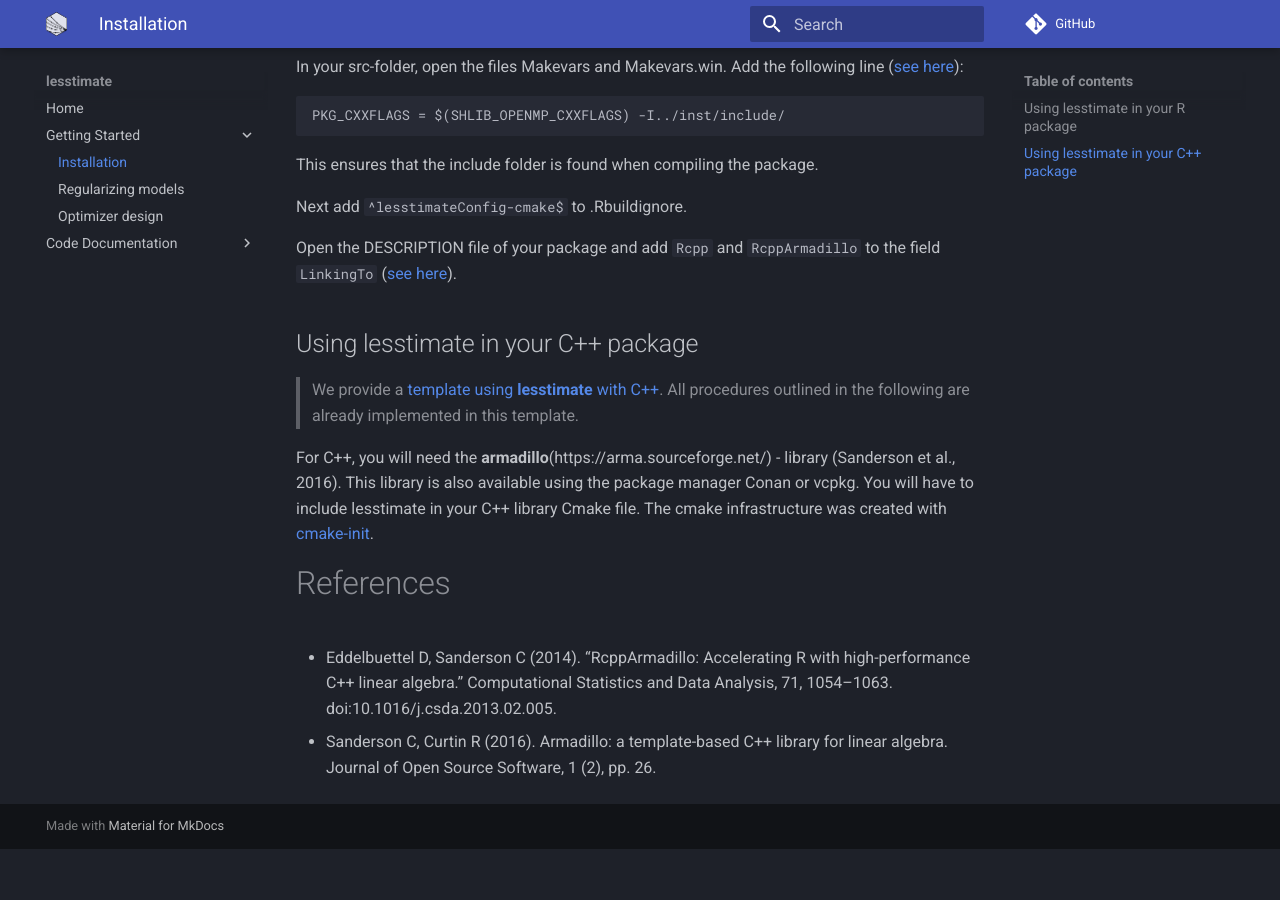
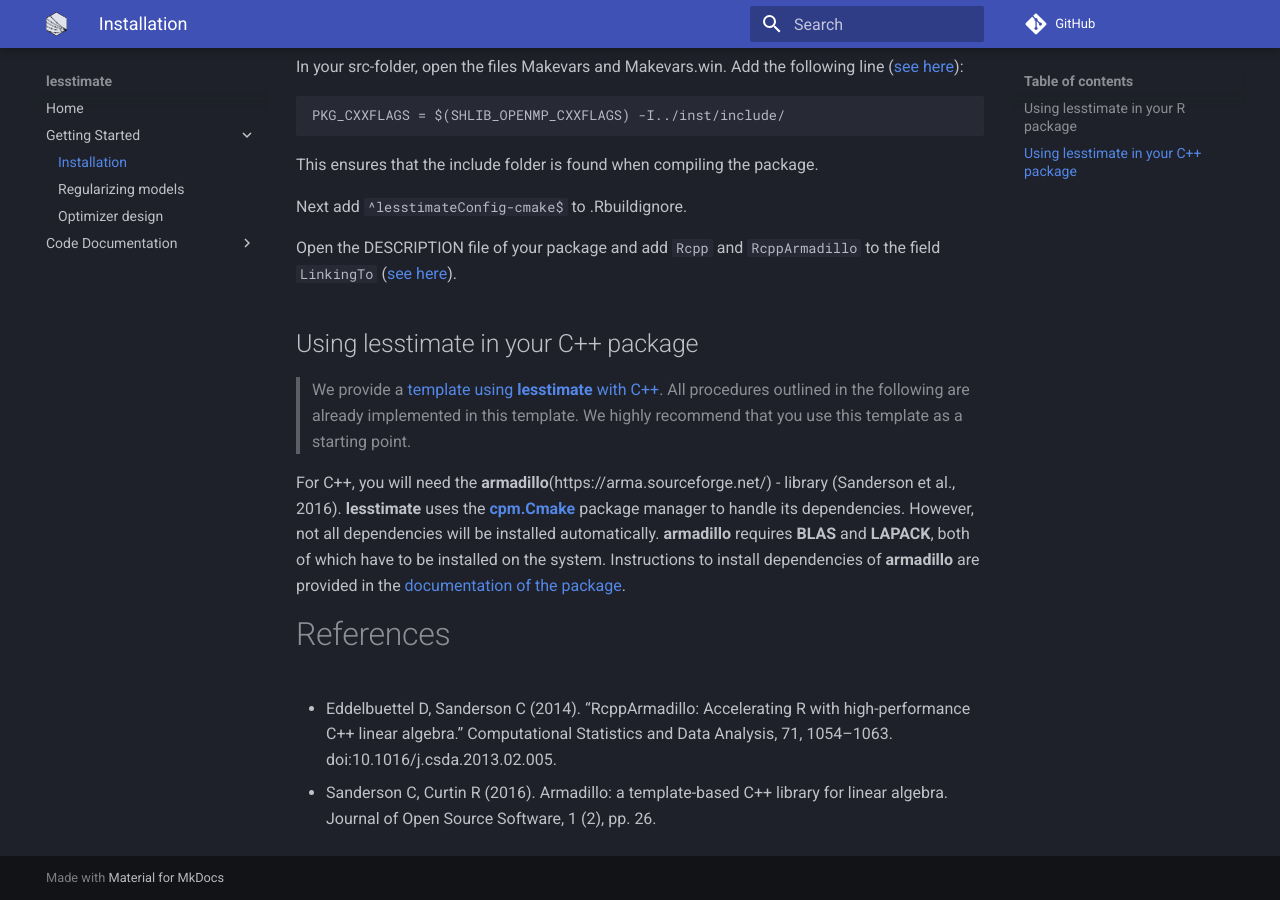
Before and after one commit to jhorzek/lesstimate, an MkDocs documentation site: the page built from docs/01-installation.md, in a window 1280 px wide and 900 px high, scrolled down 1011 px. Built offline with MkDocs 1.6.1 and Material for MkDocs 9.7.7, drawn with Linux system fonts in a browser that asks for light colours; comment, search, counter and statistics services are not loaded; before the commit the page ends 1860 px from its top, so only the background shows below that.

Commit message:
updating documentation

```diff
--- a/docs/01-installation.md
+++ b/docs/01-installation.md
@@ -56,11 +56,12 @@ Open the DESCRIPTION file of your package and add `Rcpp` and `RcppArmadillo` to
 
 ## Using lesstimate in your C++ package
 
-> We provide a [template using **lesstimate** with C++](https://github.com/jhorzek/lesstimateTemplateCpp). All procedures outlined in the following are already implemented in this template.
+> We provide a [template using **lesstimate** with C++](https://github.com/jhorzek/lesstimateTemplateCpp). All procedures outlined in the following are already implemented in this template. We
+highly recommend that you use this template as a starting point.
 
-For C++, you will need the **armadillo**(https://arma.sourceforge.net/) - library (Sanderson et al., 2016). This library is also available
-using the package manager Conan or vcpkg. You will have to include lesstimate in your
-C++ library Cmake file. The cmake infrastructure was created with [cmake-init](https://github.com/friendlyanon/cmake-init).
+For C++, you will need the **armadillo**(https://arma.sourceforge.net/) - library (Sanderson et al., 2016). **lesstimate** uses the [**cpm.Cmake**](https://github.com/cpm-cmake/CPM.cmake)
+package manager to handle its dependencies. However, not all dependencies will be installed automatically. **armadillo** requires **BLAS** and **LAPACK**, both of which have to be installed on
+the system. Instructions to install dependencies of **armadillo** are provided in the [documentation of the package](https://arma.sourceforge.net/download.html).
 
 # References
 
```
Also changed, not shown: docs/02-getting-started.md (+1 -2 lines).
